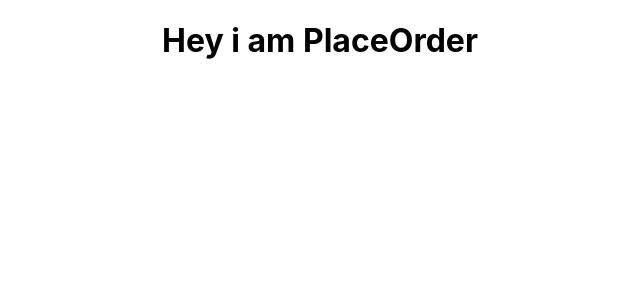
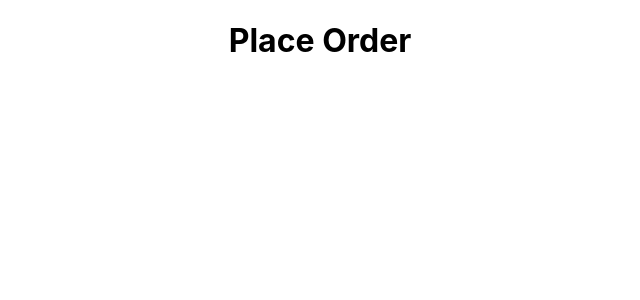
Before and after one commit to Shipu8644/Hot-Onion-Restaurant, a React (Create React App) app: page /place-order in a window 1280 px wide. Shown: the top 300 px of the page, without its empty margins (320-960 px from the left). Built offline with nearby package versions, Linux system fonts and the light colour scheme.

Commit message:
trying to pass data

```diff
--- a/src/App.js
+++ b/src/App.js
@@ -2,14 +2,17 @@
 import { BrowserRouter, Switch, Route } from 'react-router-dom';
 import './App.css';
 import BreakFastDetail from './pages/FoodDetail/BreakFastDetail';
+import PlaceOrder from './pages/FoodDetail/PlaceOrder/PlaceOrder';
 import Home from './pages/Home/Home/Home';
 import NotFound from './pages/NotFound/NotFound';
-import PlaceOrder from './pages/PlaceOrder/PlaceOrder';
+
+
 
 function App() {
 
   return (
     <div className="App">
+
       <BrowserRouter>
         <Switch>
           <Route exact path='/'>
@@ -21,7 +24,7 @@ function App() {
           <Route path='/breakfast-detail/:id'>
             <BreakFastDetail></BreakFastDetail>
           </Route>
-          <Route path='/place-order'>
+          <Route exact path='/place-order'>
             <PlaceOrder></PlaceOrder>
           </Route>
           <Route path='*'>
@@ -31,7 +34,9 @@ function App() {
 
         </Switch>
       </BrowserRouter>
+
     </div>
+
   );
 }
 
--- a/src/pages/FoodDetail/BreakFastDetail.js
+++ b/src/pages/FoodDetail/BreakFastDetail.js
@@ -1,8 +1,14 @@
-import React, { useEffect, useState } from 'react';
+import React, { createContext, useEffect, useState } from 'react';
 import { useParams } from 'react-router';
 import { NavLink } from 'react-router-dom';
+
 import useBreakfast from '../../hooks/useBreakfast';
-import './BreakFastDetail.css'
+import './BreakFastDetail.css';
+import PlaceOrder from './PlaceOrder/PlaceOrder';
+
+
+
+
 const BreakFastDetail = () => {
     const { id } = useParams();
     const idInt = parseInt(id);
@@ -25,6 +31,7 @@ const BreakFastDetail = () => {
     }
 
     return (
+
         <div className='detail-style'>
             <div className='detail'>
                 <h1 >{matchFood?.name}</h1>
@@ -32,12 +39,12 @@ const BreakFastDetail = () => {
                 <div className='increDecreStyle'>
                     <h2 style={{ marginRight: '20px', fontSize: '30px' }}>${matchFood?.price}</h2>
                     <div className='icon'>
-                        <span><i onClick={handleIncrease} class="fas fa-minus"></i></span>
+                        <span><i onClick={handleIncrease} className="fas fa-minus"></i></span>
                         <span style={{
                             fontSize: "25px", marginRight: '20px',
                             marginLeft: '20px'
                         }} >{count}</span>
-                        <span><i onClick={handleDecrease} class="fas fa-plus"></i></span>
+                        <span><i onClick={handleDecrease} className="fas fa-plus"></i></span>
                     </div>
 
                 </div>
@@ -47,7 +54,10 @@ const BreakFastDetail = () => {
             <div>
                 <img style={{ width: '550px', marginTop: '100px', marginRight: '200px' }} src={matchFood?.img} alt="" />
             </div>
+
         </div>
+
+
     );
 };
 
--- a/src/pages/PlaceOrder/PlaceOrder.js
+++ b/src/pages/FoodDetail/PlaceOrder/PlaceOrder.js
@@ -1,9 +1,12 @@
-import React from 'react';
+import BreakFast from "../../Home/Breakfast/BreakFast";
+
+
 
 const PlaceOrder = () => {
+
     return (
         <div>
-            <h1>Hey i am PlaceOrder</h1>
+            <h1>Place Order</h1>
         </div>
     );
 };
```
